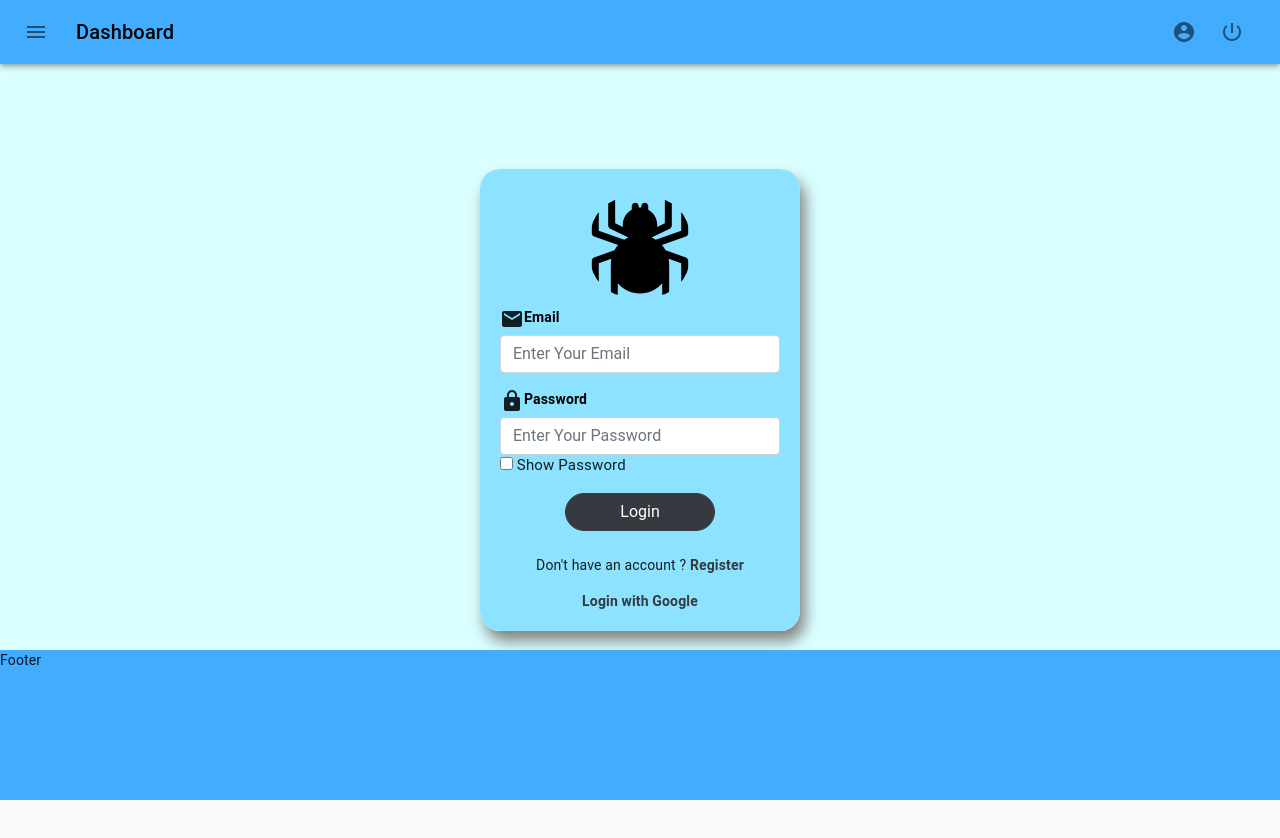
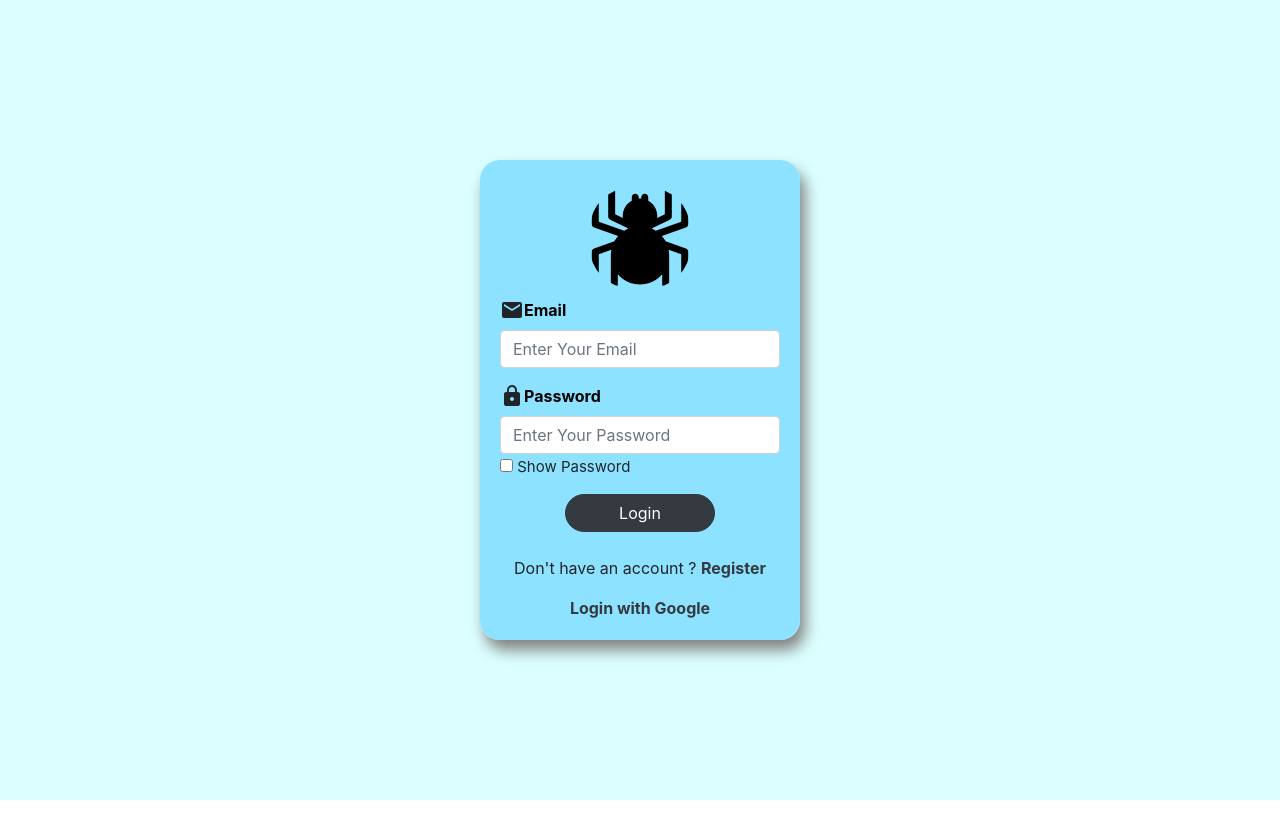
Before and after one commit to clever-developer-club/spider-bug-tracker, a React (Create React App) app in the folder client/: page /signin in a window 1280 px wide. Shown: the top 838 px of the page. After the commit the page ends 800 px from the top, so only its background shows below. Built offline with nearby package versions, Linux system fonts and the light colour scheme.

Commit message:
Route bug fixed

```diff
--- a/client/package.json
+++ b/client/package.json
@@ -10,6 +10,7 @@
     "@testing-library/user-event": "^13.5.0",
     "axios": "^0.25.0",
     "clsx": "^1.1.1",
+    "lodash": "^4.17.21",
     "query-string": "^7.1.0",
     "react": "^17.0.2",
     "react-dom": "^17.0.2",
--- a/client/src/App.js
+++ b/client/src/App.js
@@ -9,20 +9,15 @@ import HomePage from './Components/HomePage';
 import Navbar from './Components/Navbar'
 
 function App() {
+
   return (
     <Provider store={store} >
       <BrowserRouter>
         <Routes>
           <Route path="/signin" element={<Login />} />
           <Route path="/signup" element={<Register />} />
+          <Route path="/" element={<Navbar><HomePage /></Navbar>} />
         </Routes>
-      </BrowserRouter>
-      <BrowserRouter>
-        <Navbar>
-          <Routes>
-            <Route exact path="/" element={<HomePage />}></Route>
-          </Routes>
-        </Navbar>
       </BrowserRouter>
     </Provider>
   );
--- a/client/src/Components/HomePage.js
+++ b/client/src/Components/HomePage.js
@@ -1,5 +1,4 @@
 import React,{useState} from 'react'
-import { logOut } from '../Redux/Helpers/authHelper'
 import {
   Button,
   Container,
@@ -19,7 +18,9 @@ import AddIcon from '@material-ui/icons/Add';
 
 const useStyles = makeStyles((them) => {
   return {
-    root: {},
+    root: {
+      minWidth : 650
+    },
   };
 });
 
--- a/client/src/Components/Navbar.js
+++ b/client/src/Components/Navbar.js
@@ -1,4 +1,4 @@
-import React from 'react';
+import React, { useEffect } from 'react';
 import clsx from 'clsx';
 import { makeStyles, useTheme } from '@material-ui/core/styles';
 import Drawer from '@material-ui/core/Drawer';
@@ -19,8 +19,10 @@ import AssignmentIcon from '@material-ui/icons/Assignment';
 import BugReportIcon from '@material-ui/icons/BugReport';
 import AccountCircleIcon from '@material-ui/icons/AccountCircle';
 import PowerSettingsNewIcon from '@material-ui/icons/PowerSettingsNew';
-import { Container } from '@material-ui/core';
 import Footer from './Footer';
+import { logOut } from '../Redux/Helpers/authHelper';
+import {useNavigate} from "react-router-dom";
+import { useSelector } from 'react-redux';
 
 const drawerWidth = 240;
 
@@ -100,6 +102,15 @@ const Navbar = ({ children }) => {
     const classes = useStyles();
     const theme = useTheme();
     const [open, setOpen] = React.useState(false);
+    const nevigate = useNavigate();
+    const user = useSelector((state) => state.authReducer);
+
+    useEffect(() => {
+        console.log(user);
+        if (user.jwtToken === "") {
+            nevigate("/signin", {replace : true});
+        }
+    }, [])
 
     const handleDrawerOpen = () => {
         setOpen(true);
@@ -108,6 +119,11 @@ const Navbar = ({ children }) => {
     const handleDrawerClose = () => {
         setOpen(false);
     };
+
+    const handleLogOut = () => {
+        logOut();
+        nevigate('/signin', {replace : true});
+    }
 
     return (
         <>
@@ -133,19 +149,11 @@ const Navbar = ({ children }) => {
                         Dashboard
                     </Typography>
                     <div className={classes.navbarIcons}>
-                        <IconButton
-
-                            onClick={() => { }}
-
-                        >
+                        <IconButton>
                             <AccountCircleIcon />
                         </IconButton>
-                        <IconButton
-
-                            onClick={() => { }}
-
-                        >
-                            <PowerSettingsNewIcon />
+                        <IconButton>
+                            <PowerSettingsNewIcon onClick={handleLogOut}/>
                         </IconButton>
                     </div>
                 </Toolbar>
--- a/client/src/Redux/Reducers/authReducer.js
+++ b/client/src/Redux/Reducers/authReducer.js
@@ -18,7 +18,8 @@ const authReducer = (state = initialState, action) => {
         }
 
         case type.LOG_OUT: return {
-            initialState
+            jwtToken : "",
+            user : {}
         }
 
         default:
```
Also changed, not shown: 1 other file (tests, documents, lock files or other folders).
